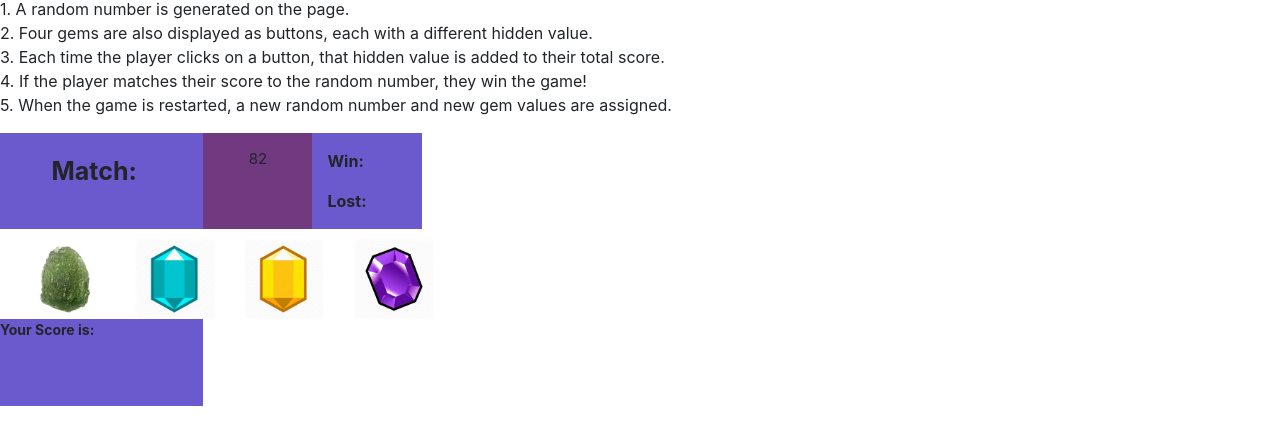
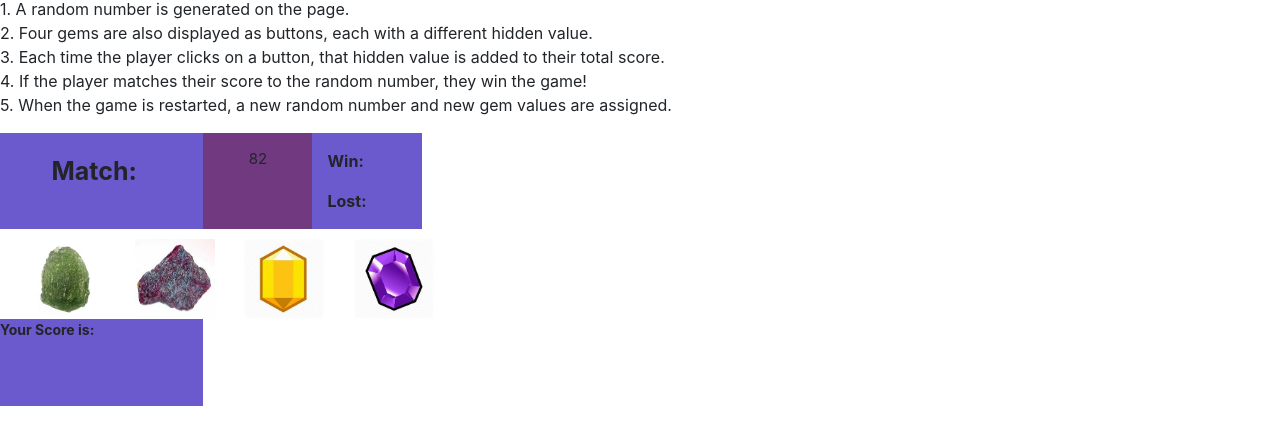
Before and after one commit to DePalmaJared91/unit-4-game, a plain HTML site: page index.html in a window 1280 px wide. Shown: the part 135-580 px from the top of the page. Drawn offline with nearby package versions, Linux system fonts and the light colour scheme.

Commit message:
Added the Blue Saphire

```diff
--- a/index.html
+++ b/index.html
@@ -49,7 +49,7 @@
 
     <div class="buttons">
         <img class="image" id="stone1" src="assets/images/moldovite.jpeg">
-        <img class="image" id="stone2" src="assets/images/bluestone.jpeg">
+        <img class="image" id="stone2" src="assets/images/BlueSaphire.jpeg">
         <img class="image" id="stone3" src="assets/images/yellowstone.jpeg">
         <img class="image" id="stone4" src="assets/images/purplestone.jpeg">
     </div>
```
Also changed, not shown: assets/images/BlueSaphire.jpeg (added), assets/images/bluestone.jpeg (deleted), assets/images/pinkquartz.jpeg (deleted).
